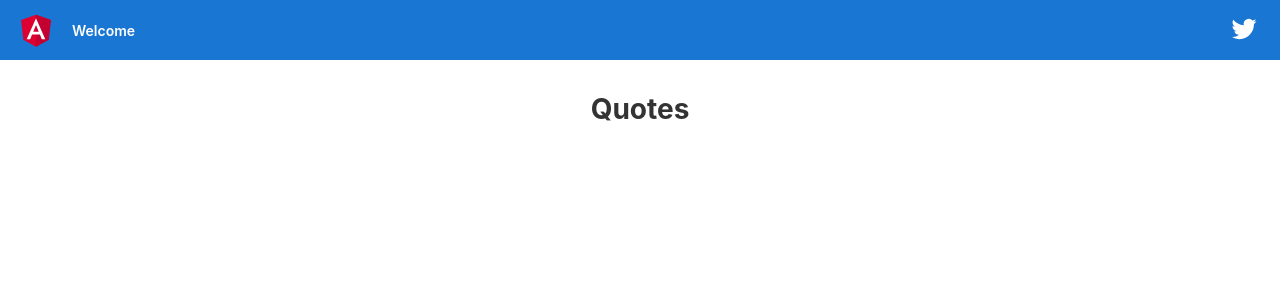
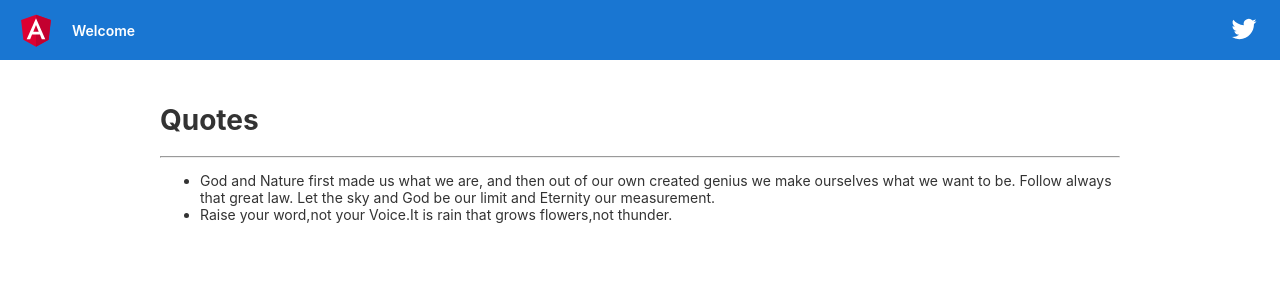
Before and after one commit to HILLARY-oti/quotesproj, an Angular app: page / in a window 1280 px wide. Shown: the top 300 px of the page. Built offline with nearby package versions, Linux system fonts and the light colour scheme.

Commit message:
add higlited text

```diff
--- a/src/app/app.component.html
+++ b/src/app/app.component.html
@@ -330,12 +330,13 @@
 
   <!-- Highlight Card -->
   <div>
-    <h1>Quotes</h1>
+    <!-- <h1>Quotes</h1>
     <ul>
       <li *ngFor='let quote of quotes'>
         {{quote.name}}
       </li>
-    </ul>
+    </ul> -->
+    <app-quote></app-quote>
   </div>
 </div>
 
```
